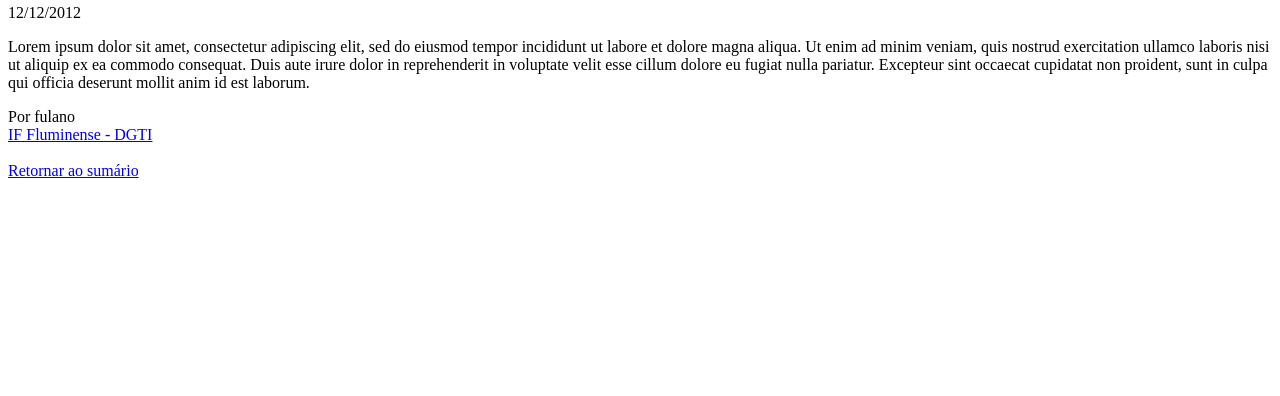
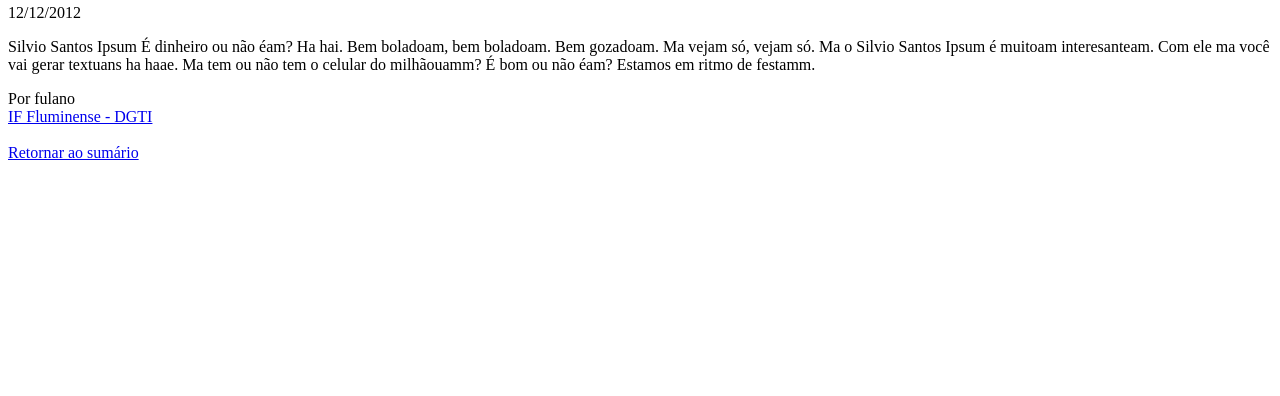
Before and after one commit to YtaloAzeredo/ytaloazeredo.github.io, a plain HTML site: page curso/capitulo1/exercicios/ex5.html in a window 1280 px wide. Shown: the part 404-800 px from the top of the page. Drawn offline with Linux system fonts and the light colour scheme.

Commit message:
Update ex5.html

```diff
--- a/curso/capitulo1/exercicios/ex5.html
+++ b/curso/capitulo1/exercicios/ex5.html
@@ -31,12 +31,10 @@
                 <h2>Título do artigo</h2>
                 <time datetime="2012-12-12">12/12/2012</time>
             </header>
-            <p>
-                Lorem ipsum dolor sit amet, consectetur adipiscing elit, sed do eiusmod tempor incididunt
-                ut labore et dolore magna aliqua. Ut enim ad minim veniam, quis nostrud exercitation ullamco
-                laboris nisi ut aliquip ex ea commodo consequat. Duis aute irure dolor in reprehenderit in voluptate
-                velit esse cillum dolore eu fugiat nulla pariatur. Excepteur sint occaecat cupidatat non proident,
-                sunt in culpa qui officia deserunt mollit anim id est laborum.
+            <p>Silvio Santos Ipsum É dinheiro ou não éam? Ha hai. Bem boladoam, bem boladoam. Bem gozadoam.
+                Ma vejam só, vejam só. Ma o Silvio Santos Ipsum é muitoam interesanteam.
+                Com ele ma você vai gerar textuans ha haae. Ma tem ou não tem o celular do milhãouamm?
+                É bom ou não éam? Estamos em ritmo de festamm.
             </p>
             <footer>
                 Por fulano
```
